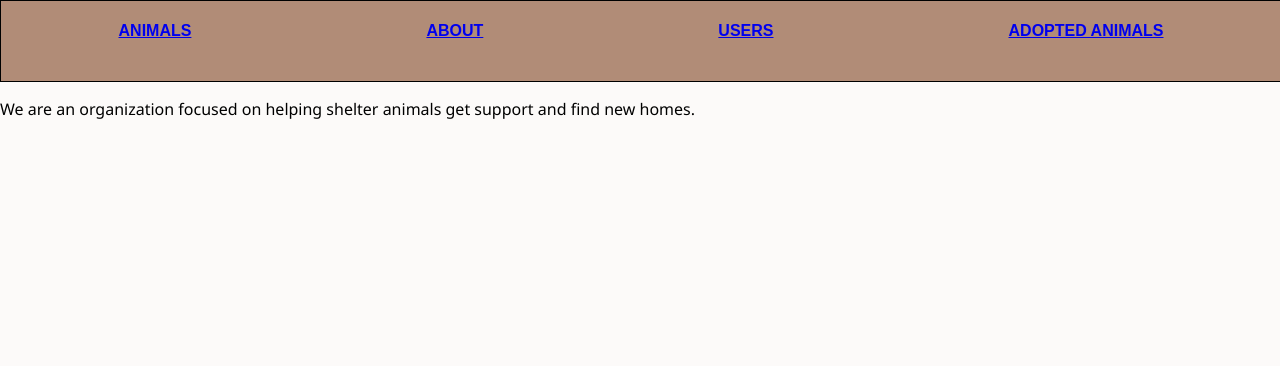
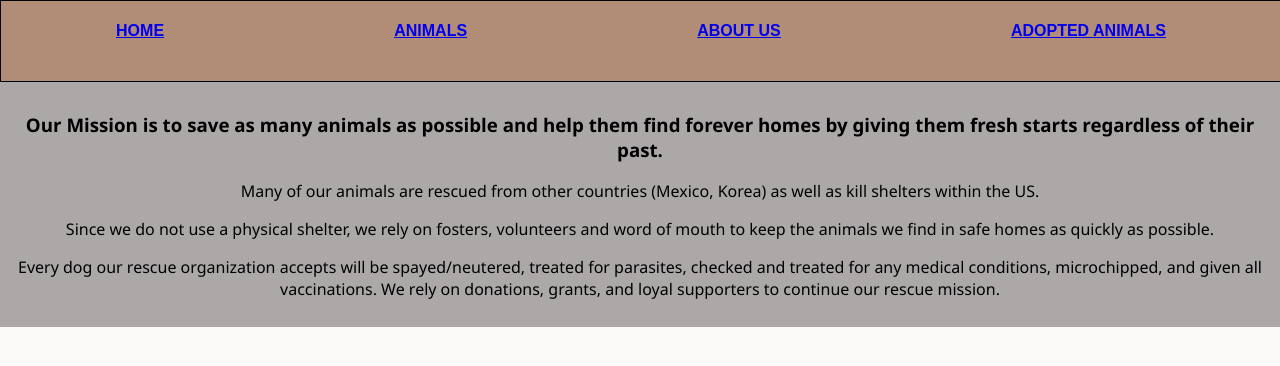
Before and after one commit to troymeeker/phase-2-project, a React (Create React App) app: page /about in a window 1280 px wide. Shown: the top 366 px of the page. Built offline with nearby package versions, Linux system fonts and the light colour scheme.

Commit message:
centered

```diff
--- a/src/components/About.js
+++ b/src/components/About.js
@@ -1,11 +1,16 @@
-import React from "react";
+import React from "react"
 
 function About(){
-    return (
-    <div>
-        <p>We are an organization focused on helping shelter animals get support and find
-             new homes. </p>
-    </div>)
+   return(
+    <div className="about-page">
+       <h3> Our Mission is to save as many animals as possible and help them find forever homes by giving them fresh starts regardless of their past. </h3>
+       <p>Many of our animals are rescued from other countries (Mexico, Korea) as well as kill shelters within the US.</p>
+       <p>Since we do not use a physical shelter, we rely on fosters, volunteers and word of mouth to keep the animals we find in safe homes as quickly as possible.</p>
+       <p> Every dog our rescue organization accepts will be spayed/neutered, treated for parasites, checked and treated for any medical conditions, microchipped, and given all vaccinations. We rely on donations, grants, and loyal supporters to continue our rescue mission.</p>
+
+    </div>
+   )
 }
 
+
 export default About;
--- a/src/components/Adopted.js
+++ b/src/components/Adopted.js
@@ -2,8 +2,11 @@ import React from "react";
 
  function Adopted(){
     return (
-        <div>
+        <div className="adopted-page">
             <h2>My Adopted Animals:</h2>
+            <div>
+                <p>render adopted animals</p>
+            </div>
 
         </div>
     )
--- a/src/components/Animals.js
+++ b/src/components/Animals.js
@@ -3,7 +3,7 @@ import ItemList from "./ItemList";
 
 function Animals(){
     const [pets, setPets] = useState([]);
-    // const [filter, setFilter] = useState(["All"]);
+    const [filter, setFilter] = useState("All");
 
     useEffect(()=> {
         fetch('http://localhost:3000/pets')
@@ -13,11 +13,10 @@ function Animals(){
 
  function handleChange(e){
           console.log(e.target.value);
-
     }
 
     return (
-    <div >
+    <div className="animals-page">
         <h2>Animals available to support and Adopt</h2>
 
            <select onChange={handleChange}>
@@ -27,6 +26,7 @@ function Animals(){
                <option value="Birds"> Birds</option>
            </select>
 
+      {/* render filtered pets by onChange above */}
        <ItemList pets={pets} />
 
     </div>)
--- a/src/components/App.js
+++ b/src/components/App.js
@@ -1,8 +1,8 @@
 import React from "react";
 import Adopted from "./Adopted";
 import Animals from "./Animals";
+import Home from "./Home";
 import About from "./About";
-import Users from "./Users";
 import {BrowserRouter as Router,
  Switch,
  Route,
@@ -17,13 +17,13 @@ function App() {
         <nav className="navbar">
 
             <h4>
-              <Link to="/">ANIMALS</Link>
+              <Link to="/">HOME</Link>
             </h4>
             <h4>
-              <Link to="/about">ABOUT</Link>
+              <Link to="/animals">ANIMALS</Link>
             </h4>
             <h4>
-              <Link to="/users">USERS</Link>
+              <Link to="/about">ABOUT US</Link>
             </h4>
             <h4>
               <Link to="/adopted">ADOPTED ANIMALS</Link>
@@ -33,13 +33,13 @@ function App() {
 
        <Switch>
           <Route exact path="/">
+            <Home />
+          </Route>
+          <Route  path="/animals">
             <Animals />
           </Route>
           <Route path="/about">
             <About />
-          </Route>
-          <Route path="/users">
-            <Users />
           </Route>
           <Route path="/adopted">
             <Adopted />
--- /dev/null
+++ b/src/components/Home.js
@@ -0,0 +1,13 @@
+import React from "react";
+
+function Home(){
+    return (
+    <div className="home-page">
+        <h2>Lets find you a new pet! </h2>
+        <p>We are an organization focused on helping shelter animals get support and find
+             new homes. </p>
+             <img className="puppy-eyes" src="https://static01.nyt.com/images/2019/06/17/science/17DOGS/17DOGS-superJumbo.jpg" alt="puppy dog eyes"/>
+                 </div>)
+}
+
+export default Home;
--- a/src/components/Item.js
+++ b/src/components/Item.js
@@ -21,7 +21,7 @@ function Item({pet}){
     }
     function handleToggleAdopt(){
         setNotAdopted((notAdopted) => !notAdopted)
-
+        //Post req, make adopted pet appear in adopted animals component
     }
 
     return(
@@ -33,7 +33,7 @@ function Item({pet}){
             <h4>$ {donate} donated to help {name} find a forever home</h4>
             <button onClick={handleDonate}>Donate $1</button>
             <button onClick={handleDonateFive}>Donate $5</button>
-            <button onClick={handleDonateTen}>Donate $10</button>
+            <button onClick={handleDonateTen}>Donate $10</button><br/>
            {notAdopted ? (
                <button onClick={handleToggleAdopt}>Adopt Me!</button>
                )  : (
--- a/src/components/ItemList.js
+++ b/src/components/ItemList.js
@@ -10,6 +10,8 @@ function ItemList({ pets }){
                  )
           )
         return <div>{allPets}</div>;
+
+
 }
 
 export default ItemList;
--- a/src/components/Users.js
+++ /dev/null
@@ -1,12 +0,0 @@
-import React from "react"
-
-function Users(){
-   return(
-    <div>
-       <p> This is the Users component, provide something here. </p>
-    </div>
-   )
-}
-
-
-export default Users;
--- a/src/index.css
+++ b/src/index.css
@@ -3,6 +3,36 @@ body {
   margin: 0px;
   background-color: rgb(252, 250, 249);
   font-family: 'Segoe UI', Tahoma, Geneva, Verdana, sans-serif;
+}
+.home-page{
+
+  text-align: center;
+  background-color: rgb(209, 206, 206);
+  padding: 11px;
+}
+.animals-page{
+  text-align: center;
+  background-color:rgb(145, 142, 142);
+  padding: 11px;
+
+}
+.about-page{
+  text-align: center;
+  background-color:rgb(172, 168, 168);
+  padding: 11px;
+}
+.adopted-page{
+  text-align: center;
+
+
+}
+
+.puppy-eyes{
+  width: 50vw;
+  height: 75vh;
+  margin: 20px;
+  border: 2px solid black;
+  border-radius: 5%;
 }
 
 .navbar{
@@ -19,12 +49,14 @@ body {
 .grid-item{
  border:2px solid rgb(3, 3, 12);
  border-radius: 3%;
- background-color: cadetblue;
- margin:6px;
+ background-color: rgb(139, 208, 209);
+ margin-left:35%;
+ margin-top:5px;
  padding:5px;
  width: 30%;
  height:55%;
- display: block;
+
+ text-align: center;
 
 
 
@@ -33,8 +65,10 @@ body {
   width: 50%;
   height: 50%;
   border-radius: 50%;
+  text-align: center;
 
 }
 .adopted{
   background-color: grey;
+
 }
```
